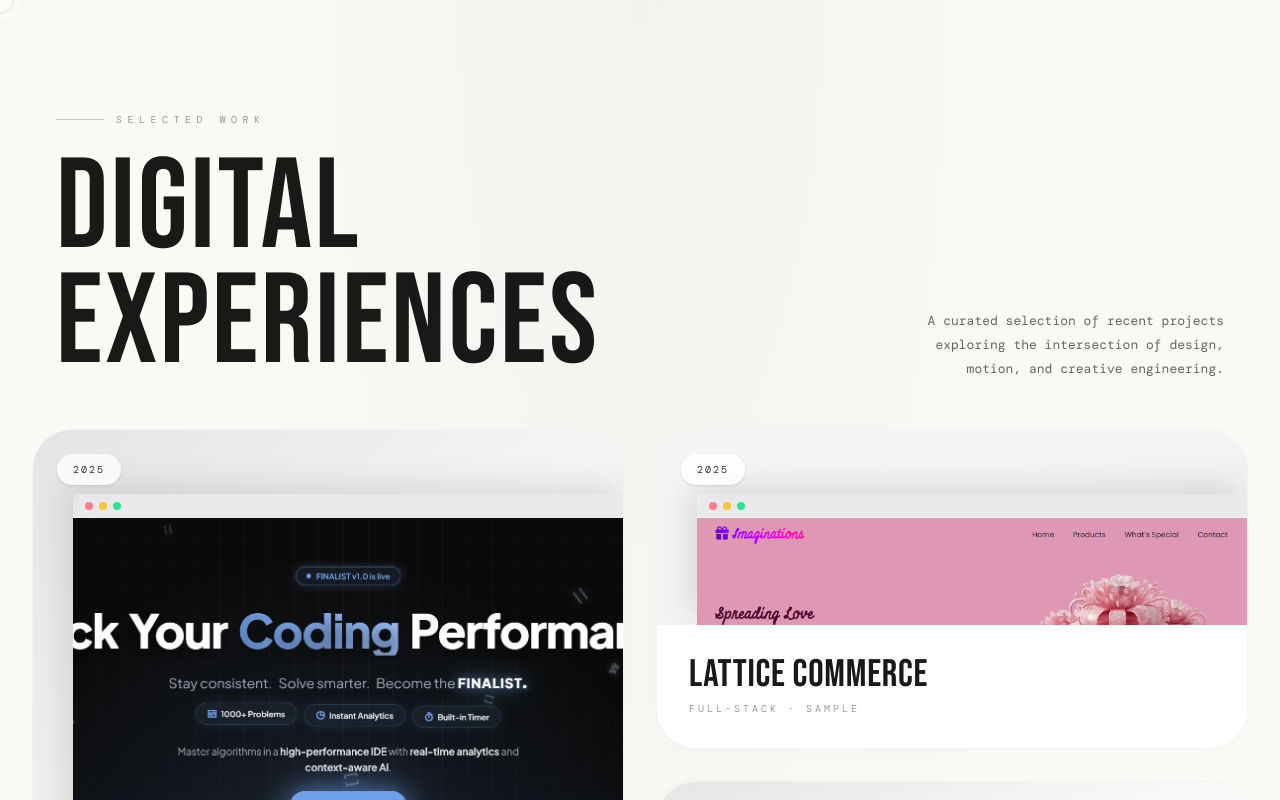
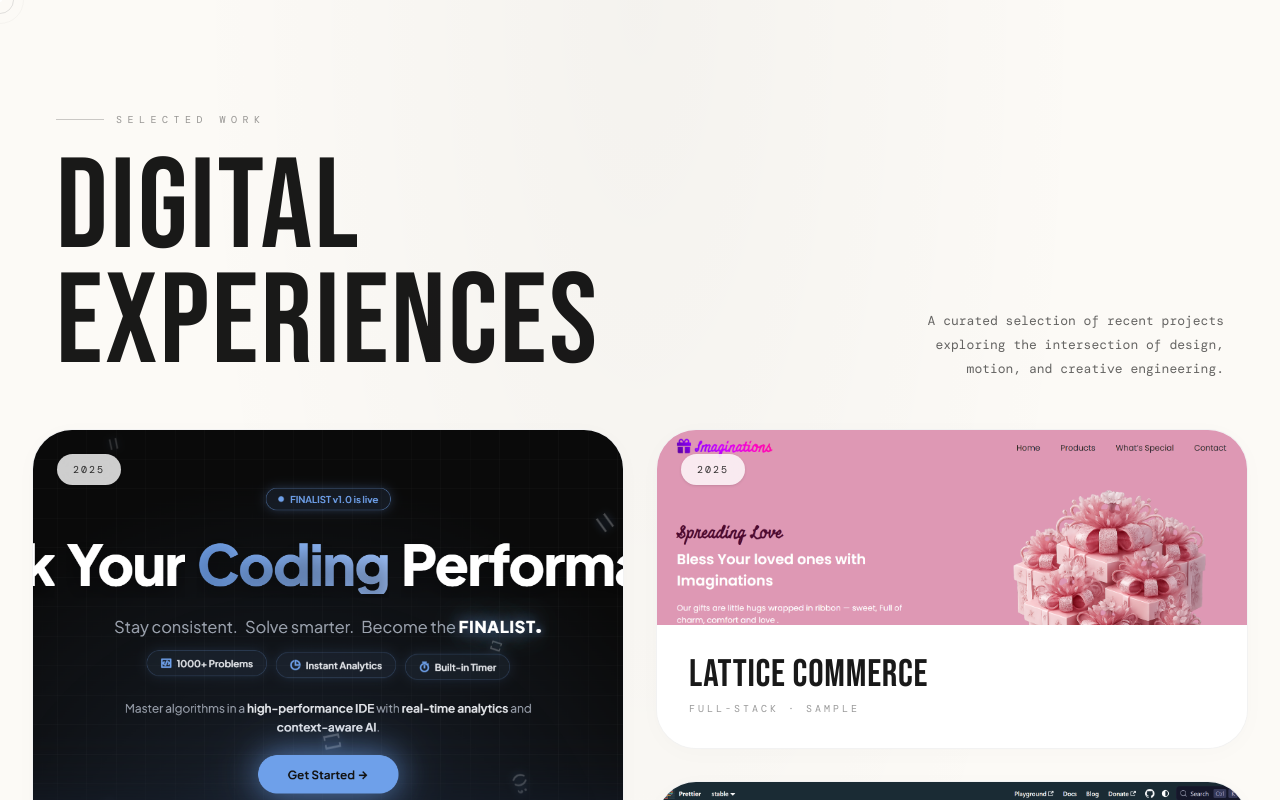
Before and after one commit to rupesh1285/Portfolio-Exclusive, a Next.js app: page / in a window 1280 px wide. Both pictures are taken after a click on the button "Work". Built offline with nearby package versions, Linux system fonts and the light colour scheme; a web font is replaced by a local one.

Commit message:
style: set grid card images to fully attain preview space

```diff
--- a/src/components/scene2/ProjectCard.tsx
+++ b/src/components/scene2/ProjectCard.tsx
@@ -31,19 +31,12 @@ export const ProjectCard = memo(function ProjectCard({ project: p, index: i, onC
       <div className="relative flex-1 overflow-hidden bg-gray-100">
         <div className={`absolute inset-0 bg-gradient-to-br ${p.accent} transition-transform duration-1000 ease-out group-hover/card:scale-105`} />
 
-        {/* Peeking Project Image */}
-        <div className="absolute top-12 left-6 md:top-16 md:left-10 right-0 bottom-0 rounded-tl-2xl overflow-hidden shadow-[-10px_-10px_30px_rgba(0,0,0,0.1)] transition-transform duration-700 ease-out group-hover/card:-translate-y-2 group-hover/card:-translate-x-2 bg-white">
-           <div className="absolute top-0 left-0 right-0 h-6 bg-zinc-200/80 backdrop-blur-sm border-b border-white/20 flex items-center px-3 gap-1.5 z-10">
-              <span className="w-2 h-2 rounded-full bg-red-400/80"></span>
-              <span className="w-2 h-2 rounded-full bg-amber-400/80"></span>
-              <span className="w-2 h-2 rounded-full bg-green-400/80"></span>
-           </div>
-           <img
-             src={p.image}
-             alt=""
-             className="absolute inset-0 w-full h-full object-cover object-top pt-6"
-           />
-        </div>
+        {/* Full Preview Image */}
+        <img
+          src={p.image}
+          alt=""
+          className="absolute inset-0 w-full h-full object-cover object-top transition-transform duration-700 ease-out group-hover/card:scale-105"
+        />
 
         {/* Corner Iris Hover Indicator */}
         <div className="absolute top-0 right-0 w-24 h-24 bg-black/90 backdrop-blur-md rounded-bl-[100%] opacity-0 group-hover/card:opacity-100 transition-all duration-700 ease-[cubic-bezier(0.2,1,0.2,1)] transform origin-top-right scale-0 group-hover/card:scale-100 z-20 flex items-center justify-center">
```
